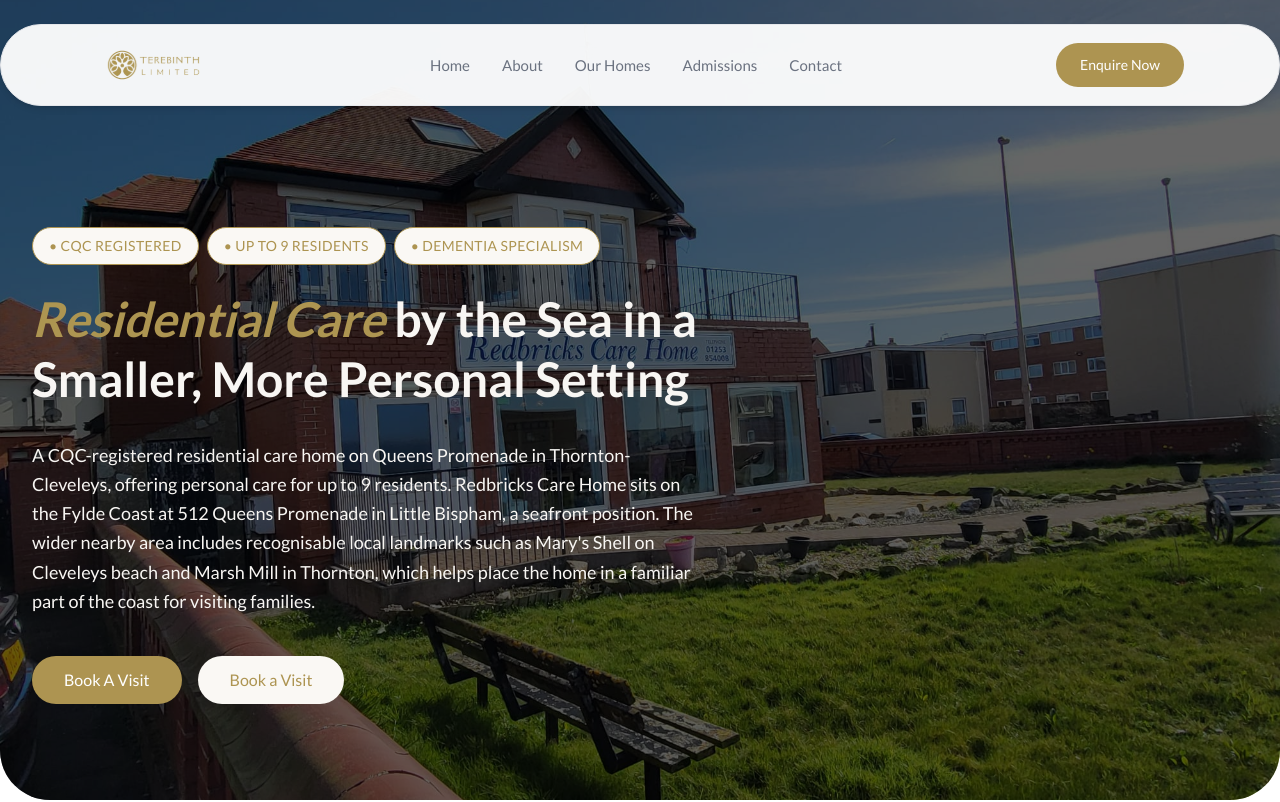
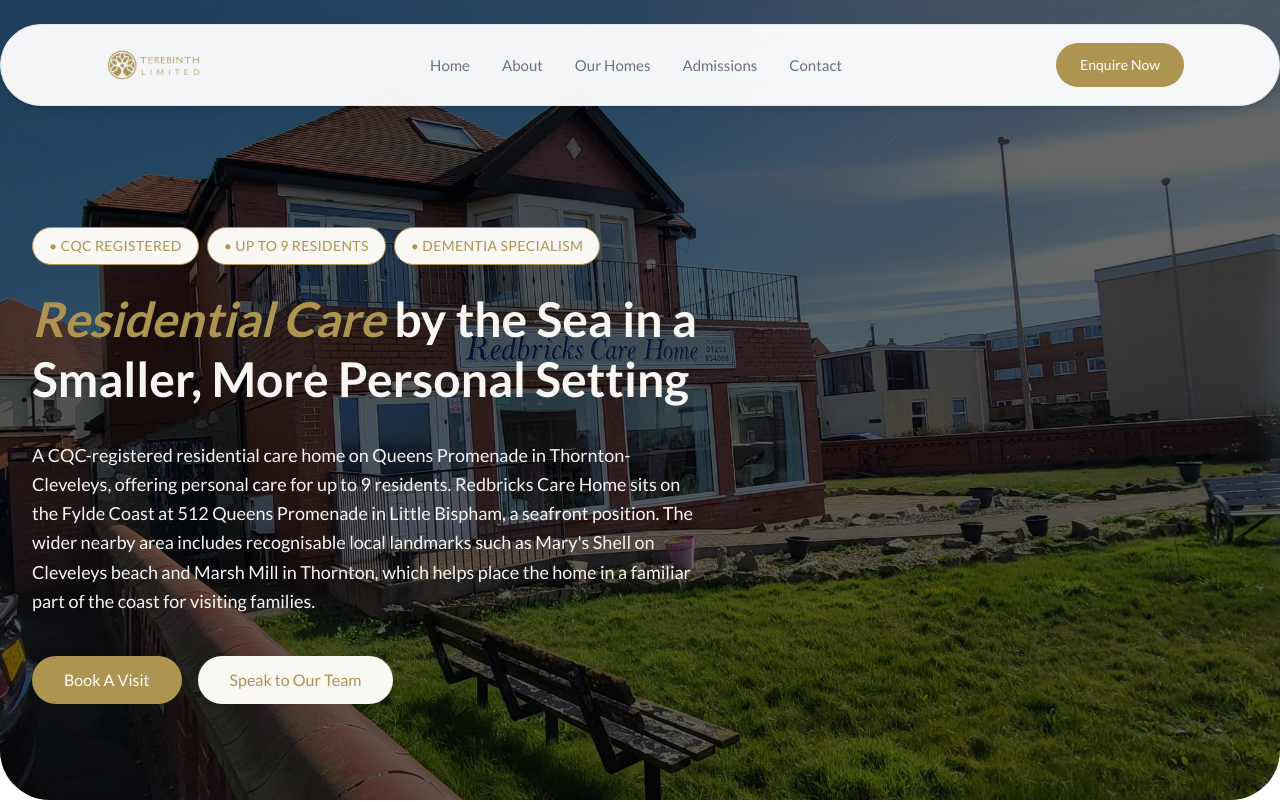
Before and after one commit to Oluwashina/Terebinth-Limited, a Next.js app: page /our-homes/redbricks in a window 1280 px wide. Shown: the top 802 px of the page. Built offline with nearby package versions, Linux system fonts and the light colour scheme.

Commit message:
feat: Update button labels and links across Mariners Court, Redbricks, and Watson House pages; enhance Home description for clarity and impact

```diff
--- a/app/our-homes/mariners-court/page.tsx
+++ b/app/our-homes/mariners-court/page.tsx
@@ -116,16 +116,16 @@ export default function MarinersCourtPage() {
                 ]}
                 description="Mariners Court is reopening under new management with a clear aim: to create a comfortable, well-led home where residents feel respected, and families feel informed, welcome and involved. Set beside Fleetwood's boating lake and promenade on Laidleys Walk, Mariners Court offers 26 beds in one of Fleetwood's most distinctive coastal settings — close to Marine Hall, Fleetwood Market, the Museum and connected by the Fylde Coast tramway."
                 buttons={[
-                    {
+                  {
                     label: 'Book A Visit',
                     href: '/contact',
                     variant: 'solid',
-                    },
-                    {
-                    label: 'Book a Visit',
+                  },
+                  {
+                    label: 'Speak to Our Team ',
                     href: '/contact',
                     variant: 'outline',
-                    },
+                  },
                 ]}
                 />
          <AboutSection
--- a/app/our-homes/redbricks/page.tsx
+++ b/app/our-homes/redbricks/page.tsx
@@ -69,12 +69,12 @@ export default function RedbricksPage() {
         buttons={[
           {
             label: 'Book A Visit',
-            href: '/book-visit?home=redbricks',
+            href: '/contact',
             variant: 'solid',
           },
           {
-            label: 'Book a Visit',
-            href: '/book-visit?home=redbricks',
+            label: 'Speak to Our Team ',
+            href: '/contact',
             variant: 'outline',
           },
         ]}
--- a/app/our-homes/watson-house/page.tsx
+++ b/app/our-homes/watson-house/page.tsx
@@ -67,16 +67,16 @@ export default function WatsonHousePage() {
             ]}
             description="A Good-rated, CQC-regulated care home for up to 9 residents, offering personal care in a calm and more individual environment.Watson House Rest Home is located on Station Road in Blackpool's South Shore area, close to the promenade and local amenities. Nearby family landmarks in the wider area include South Pier, Sandcastle Waterpark and Blackpool Pleasure Beach, which helps position the home in a well-known and accessible part of Blackpool for visiting relatives."
             buttons={[
-                {
+              {
                 label: 'Book A Visit',
-                href: '/book-visit?home=watson-house',
+                href: '/contact',
                 variant: 'solid',
-            },
-            {
-                label: 'Book a Visit',
-                href: '/book-visit?home=watson-house',
+              },
+              {
+                label: 'Speak to Our Team ',
+                href: '/contact',
                 variant: 'outline',
-            },
+              },
             ]}
         />
 
--- a/app/page.tsx
+++ b/app/page.tsx
@@ -216,7 +216,8 @@ export default function Home() {
         label="About Us"
         title="A Trusted Local Care Provider"
         descriptions={[
-          "Terebinth Limited operates residential care services across the Fylde Coast. We are committed to safe, respectful and person-centred care that prioritises dignity, wellbeing, and quality of life for every resident and their family."
+          "Terebinth Limited is a locally rooted care provider with a growing presence across the Fylde Coast. We are committed to delivering residential care that combines compassion with professionalism, helping residents feel safe, respected and valued every day.",
+          "We believe good care is built on strong leadership, attentive support and a genuine understanding of the people we serve. Our aim is to provide homes that offer no only care, but also comfort, stability and peace of mind for families."
         ]}
         buttonLabel="Read More"
         buttonHref="/about"
```
